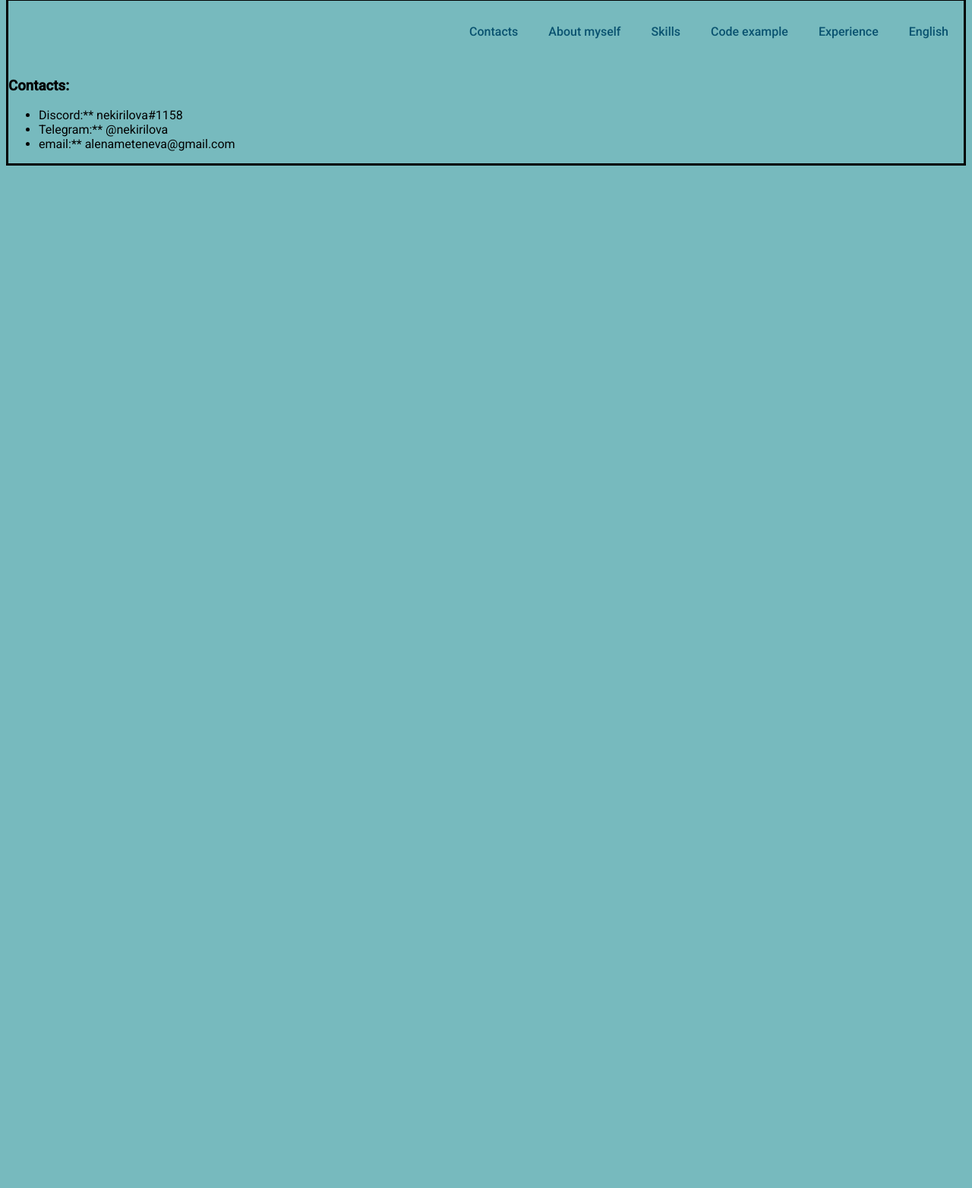
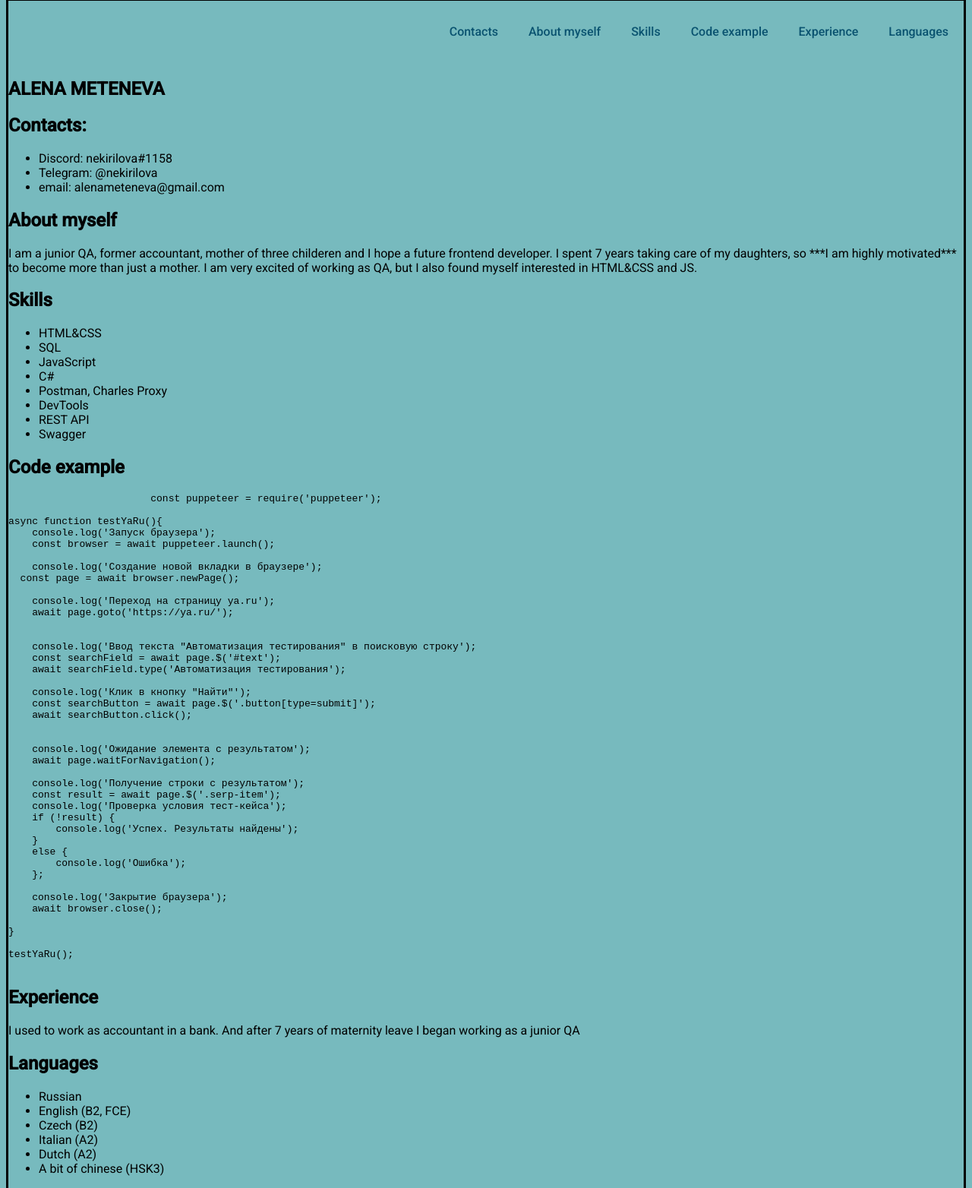
Before and after one commit to nekirilova/rsschool-cv, a plain HTML site: page index.html in a window 1280 px wide. Shown: the part 10-1574 px from the top of the page at 76% size. Before the commit the page ends 800 px from the top, so only its background shows below. Drawn offline with Linux system fonts and the light colour scheme.

Commit message:
feat: add content

```diff
--- a/index.html
+++ b/index.html
@@ -21,35 +21,109 @@
                         <li class="nav-item"><a href="#skills" class="nav-link">Skills</a></li>
                         <li class="nav-item"><a href="#code" class="nav-link">Code example</a></li>
                         <li class="nav-item"><a href="#experience" class="nav-link">Experience</a></li>
-                        <li class="nav-item"><a href="#english" class="nav-link">English</a></li>
+                        <li class="nav-item"><a href="#languages" class="nav-link">Languages</a></li>
                     </ul>
                 </nav>
             </div>
         </header>
         <main class="main">
             <div class="container">
-                <section class="section">
-
+                <section class="section" id="profile">
+               <h1 class="section-title">ALENA METENEVA</h1>
             </section>
-            <section class="section">
-                <h3>Contacts:</h3>
+            <section class="section" id="contacts">
+                <h2 class="section-title">Contacts:</h2>
                 <ul>
-                    <li>Discord:** nekirilova#1158</li>
-                    <li>Telegram:** @nekirilova</li>
-                    <li>email:** alenameteneva@gmail.com</li>
+                    <li>Discord: nekirilova#1158</li>
+                    <li>Telegram: @nekirilova</li>
+                    <li>email: alenameteneva@gmail.com</li>
                 </ul>
             </section>
-            <section class="section">
+            <section class="section" id="about-myself">
+                <h2 class="section-title">About myself</h2>
+                    <p>
+                       I am a junior QA, former accountant, mother of three childeren and I hope a future frontend developer. I spent 7 years taking care of my daughters, so ***I am highly motivated*** to become more than just a mother. I am very excited of working as QA, but I also found myself interested in HTML&CSS and JS.
+                    </p>
+            </section>
+            <section class="section" id="skills">
+                <h2 class="section-title">Skills</h2>
+                    <ul>
+                        <li>HTML&CSS</li>
+                        <li>SQL</li>
+                        <li>JavaScript</li>
+                        <li>C#</li>
+                        <li>Postman, Charles Proxy</li>
+                        <li>DevTools</li>
+                        <li>REST API</li>
+                        <li>Swagger</li>
+                    </ul>
+            </section>
+            <section class="section" id="code">
+                <h2 class="section-title">Code example</h2>
+                <code>
+                    <pre>
+                        const puppeteer = require('puppeteer');
 
+async function testYaRu(){
+    console.log('Запуск браузера');
+    const browser = await puppeteer.launch();
+
+    console.log('Создание новой вкладки в браузере');
+  const page = await browser.newPage();
+
+    console.log('Переход на страницу ya.ru');
+    await page.goto('https://ya.ru/');
+
+
+    console.log('Ввод текста "Автоматизация тестирования" в поисковую строку');
+    const searchField = await page.$('#text');
+    await searchField.type('Автоматизация тестирования');
+
+    console.log('Клик в кнопку "Найти"');
+    const searchButton = await page.$('.button[type=submit]');
+    await searchButton.click();
+
+
+    console.log('Ожидание элемента с результатом');
+    await page.waitForNavigation();
+
+    console.log('Получение строки с результатом');
+    const result = await page.$('.serp-item');
+    console.log('Проверка условия тест-кейса');
+    if (!result) {
+        console.log('Успех. Результаты найдены');
+    }
+    else {
+        console.log('Ошибка');
+    };
+
+    console.log('Закрытие браузера');
+    await browser.close();
+
+}
+
+testYaRu();
+                    </pre>
+                </code>
             </section>
-            <section class="section">
-
+            <section class="section" id="experience">
+                <h2 class="section-title">Experience</h2>
+                    <p>
+                        I used to work as accountant in a bank.  And after 7 years of maternity leave I began working as a junior QA
+                    </p>
             </section>
-            <section class="section">
-
-            </section>
-            <section class="section">
-
+            <section class="section" id="languages">
+                <h2 class="section-title">Languages</h2>
+                <p>
+                    <ul>
+                        <li>Russian</li>
+                        <li>English (B2, FCE)</li>
+                        <li>Czech (B2)</li>
+                        <li>Italian (A2)</li>
+                        <li>Dutch (A2)</li>
+                        <li>A bit of chinese (HSK3)</li>
+                    </ul>
+                </p>
             </section>
             </div>
 
```
